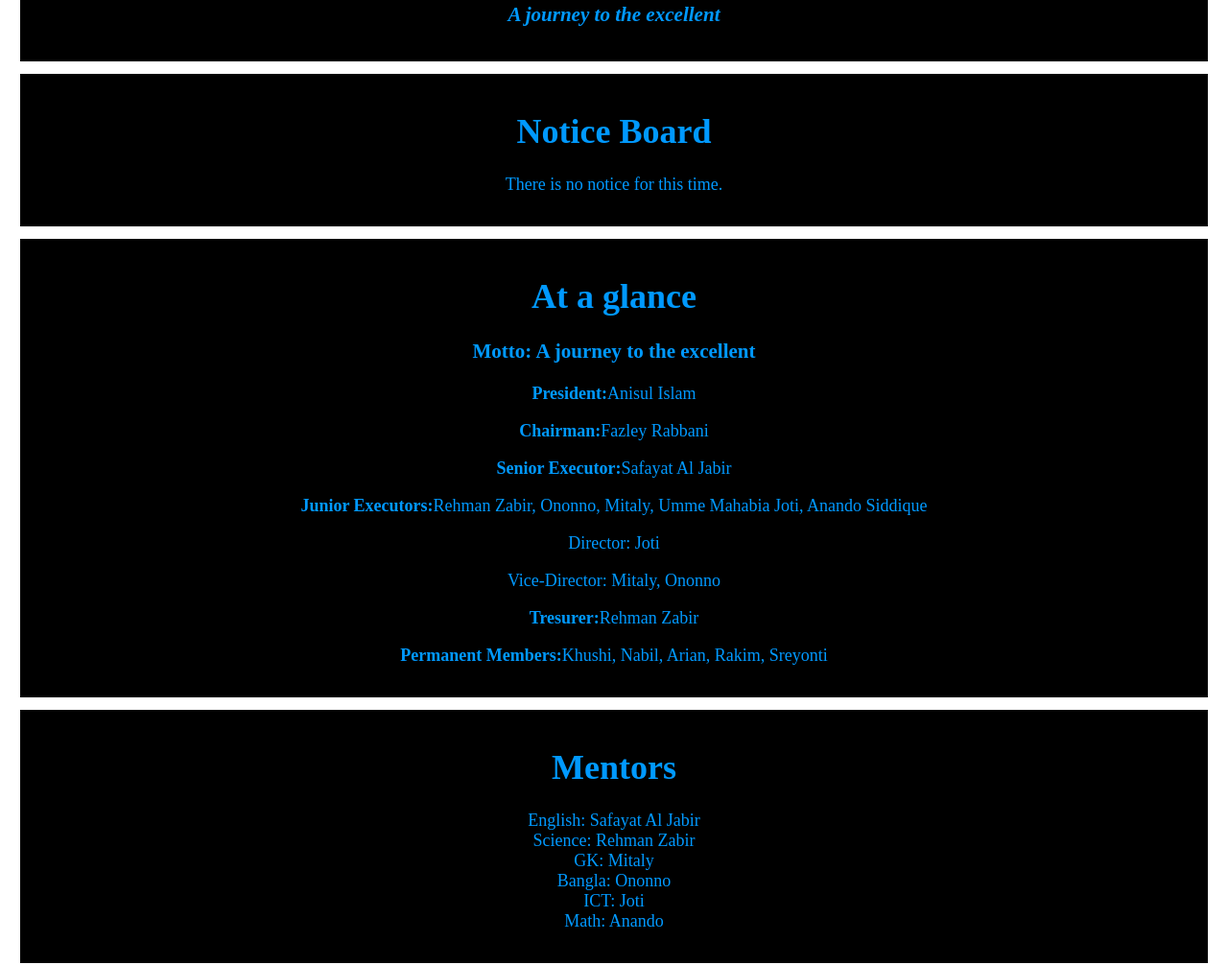
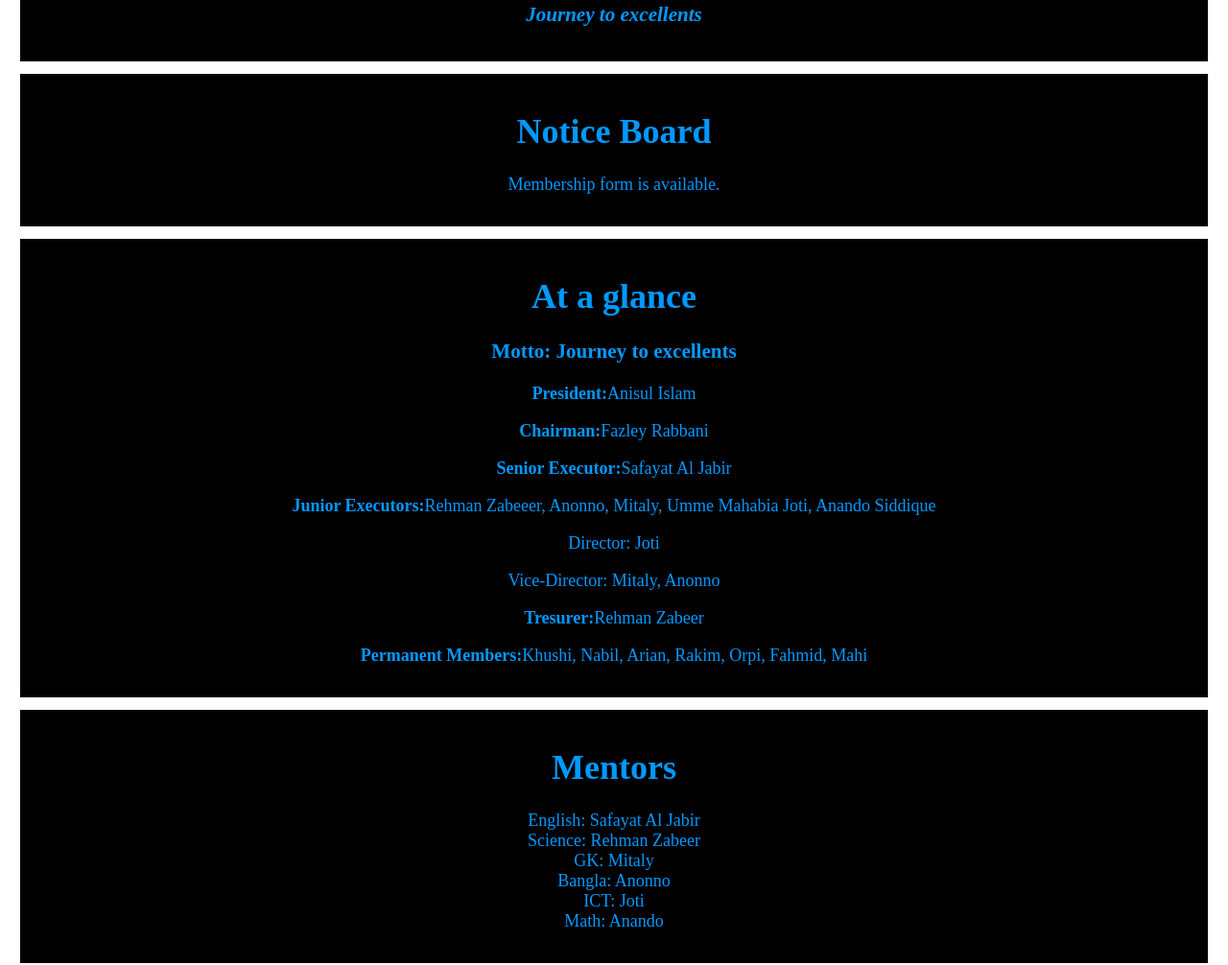
Before and after one commit to anandosiddiquee/anando.html, a plain HTML site: page index.html in a window 1280 px wide. Shown: the part 169-1175 px from the top of the page at 96% size. Drawn offline with Linux system fonts and the light colour scheme.

Commit message:
Update index.html

```diff
--- a/index.html
+++ b/index.html
@@ -52,29 +52,29 @@ font-size:18px;
 <div id="name">
 <h1 align="center">CEL</h1>
 <h2 align="center">Combined Educational League</h2>
-<h3 align="center"><i>A journey to the excellent</i></h3>
+<h3 align="center"><i>Journey to excellents</i></h3>
 </div>
 <div id="name2">
 <h1 align="center">Notice Board</h1>
-<p align="center">There is no notice for this time.</p>
+<p align="center">Membership form is available.</p>
 </div>
 <div id="name3"><h1 align="center">At a glance</h1>
-<h3 align="center">Motto: A journey to the excellent</h3>
+<h3 align="center">Motto: Journey to excellents</h3>
 <p align="center"><b>President:</b>Anisul Islam</p>
 <p align="center"><b>Chairman:</b>Fazley Rabbani</p>
 <p align="center"><b>Senior Executor:</b>Safayat Al Jabir</p>
-<p align="center"><b>Junior Executors:</b>Rehman Zabir, Ononno, Mitaly, Umme Mahabia Joti, Anando Siddique</p>
+<p align="center"><b>Junior Executors:</b>Rehman Zabeeer, Anonno, Mitaly, Umme Mahabia Joti, Anando Siddique</p>
 <p align="center">Director: Joti</p>
-<p align="center">Vice-Director: Mitaly, Ononno</p>
-<p align="center"><b>Tresurer:</b>Rehman Zabir</p>
-<p align="center"><b>Permanent Members:</b>Khushi, Nabil, Arian, Rakim, Sreyonti</p>
+<p align="center">Vice-Director: Mitaly, Anonno</p>
+<p align="center"><b>Tresurer:</b>Rehman Zabeer</p>
+<p align="center"><b>Permanent Members:</b>Khushi, Nabil, Arian, Rakim, Orpi, Fahmid, Mahi</p>
 </div>
 <div align="center" id="name5">
 <h1 align="center">Mentors</h1>
 <p align="center">English: Safayat Al Jabir<br>
-Science: Rehman Zabir<br>
+Science: Rehman Zabeer<br>
 GK: Mitaly<br>
-Bangla: Ononno<br>
+Bangla: Anonno<br>
 ICT: Joti<br>
 Math: Anando<br>
 </p>
```
